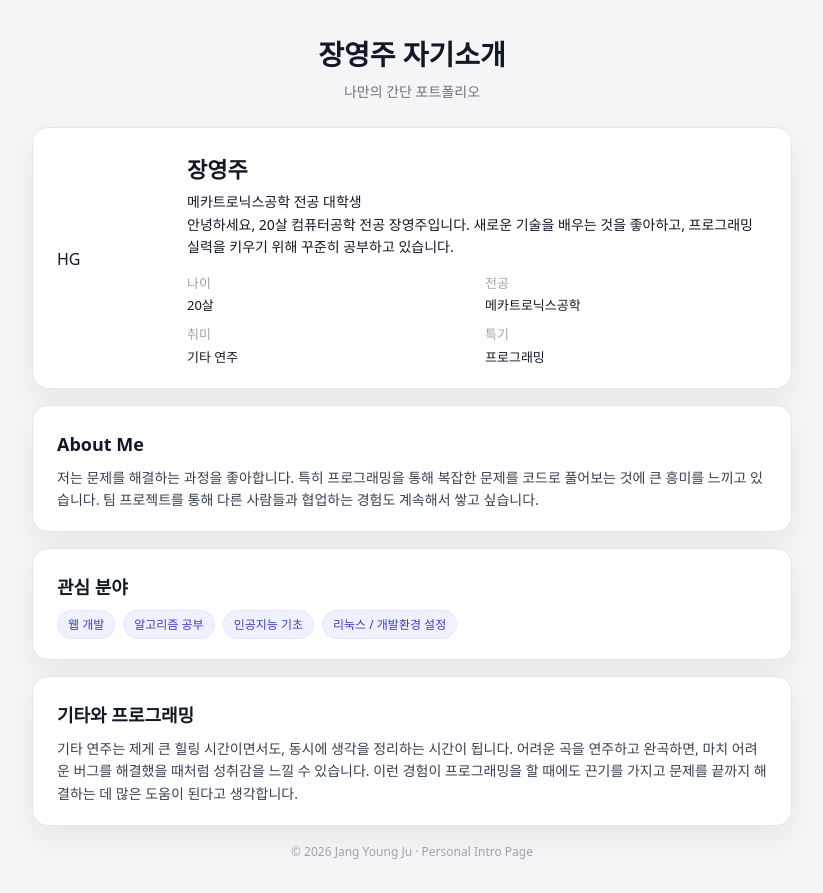
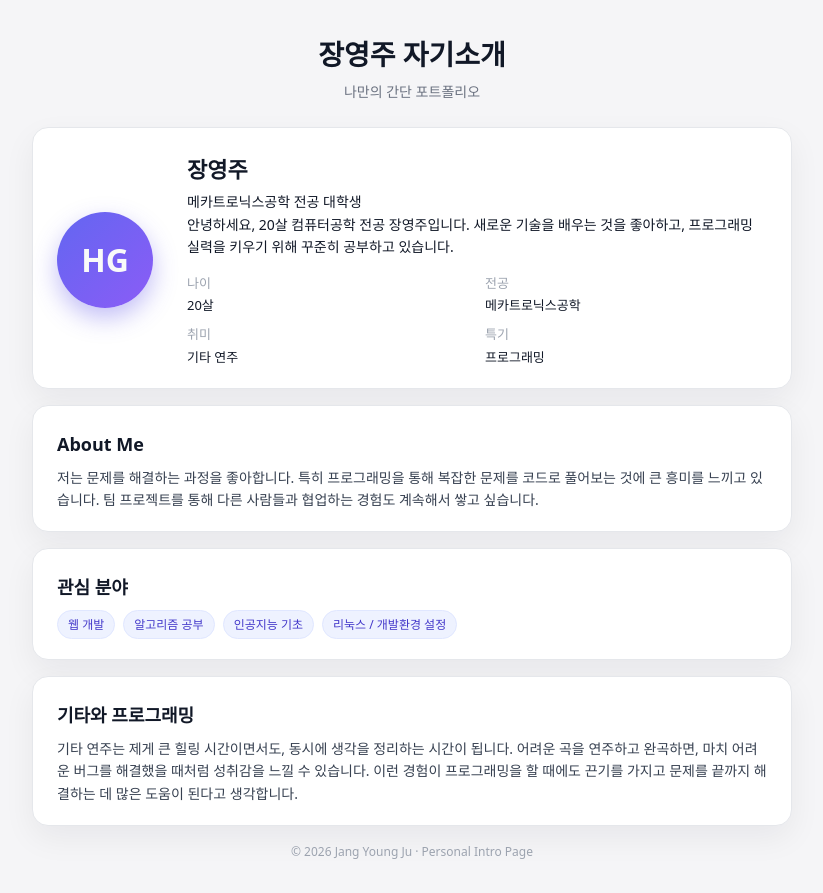
Before and after one commit to yj070910/yj070910.github.io, a plain HTML site: page index.html in a window 1280 px wide. Shown: the whole page, without its empty margins (228-1051 px from the left). Drawn offline with Linux system fonts and the light colour scheme.

Commit message:
Add files via upload

```diff
--- a/style.css
+++ b/style.css
@@ -57,7 +57,7 @@ body {
     align-items: center;
 }
 
-.avator {
+.avatar {
     width: 96px;
     height: 96px;
     border-radius: 999px;
```
